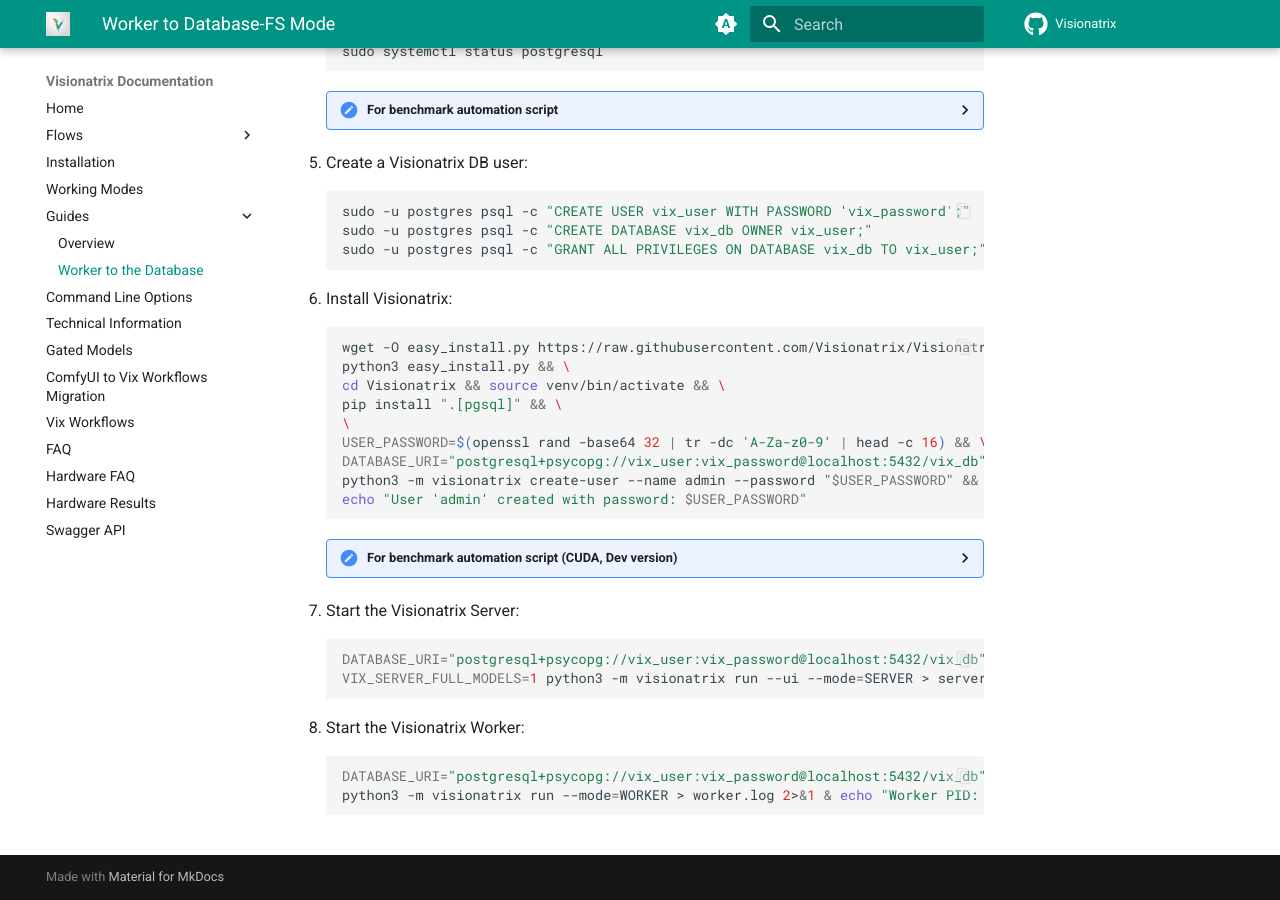
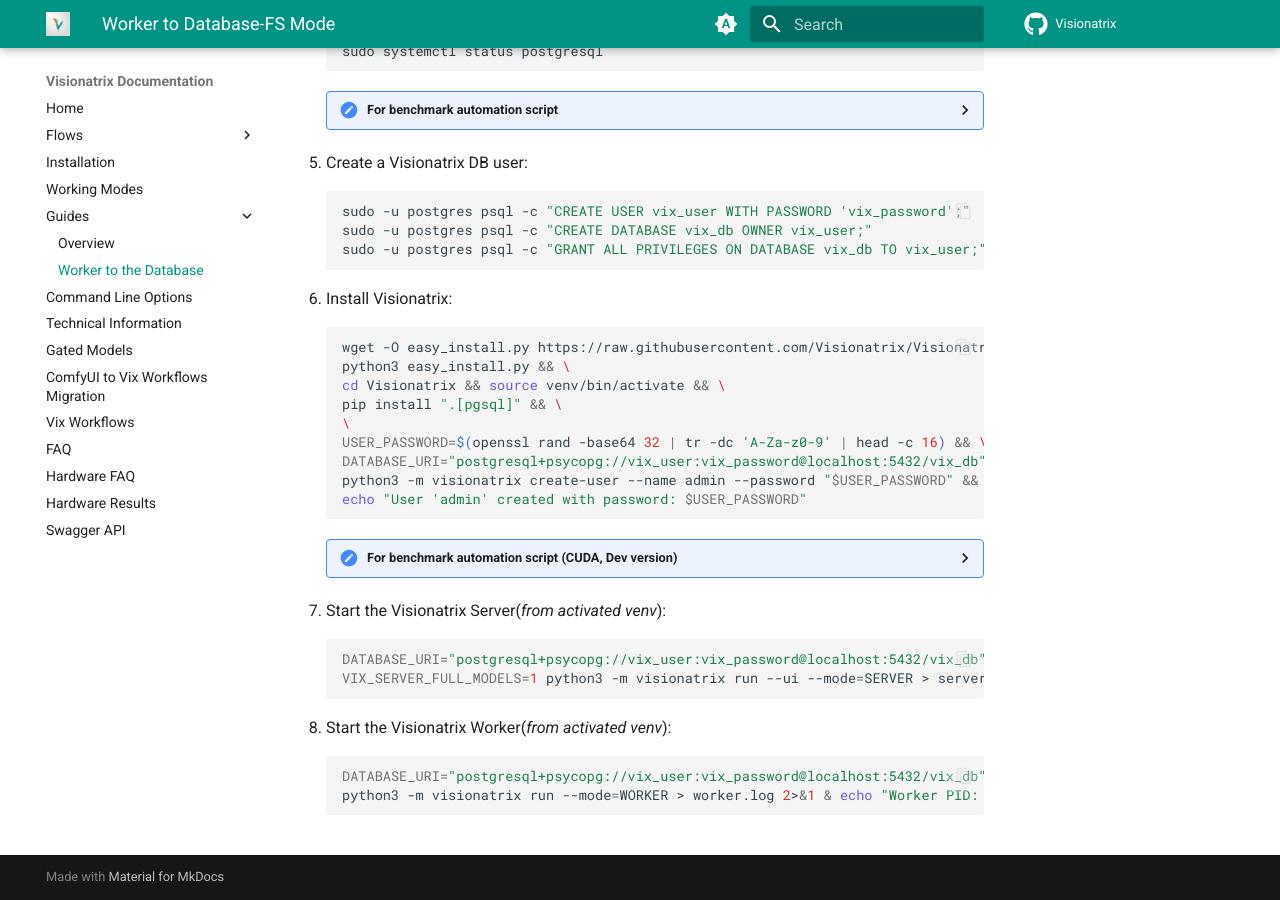
Before and after one commit to Visionatrix/VixFlowsDocs, an MkDocs documentation site: the page built from docs/Guides/worker_to_database.md, in a window 1280 px wide and 900 px high, scrolled down 765 px. Built offline with MkDocs 1.6.1 and Material for MkDocs 9.7.7, drawn with Linux system fonts in a browser that asks for light colours; comment, search, counter and statistics services are not loaded.

Commit message:
little adjustments, RTX 4090 retest
Signed-off-by: Alexander Piskun <bigcat88@icloud.com>

````diff
--- a/docs/Guides/worker_to_database.md
+++ b/docs/Guides/worker_to_database.md
@@ -88,14 +88,14 @@
       ```
     </details>
 
-7. Start the Visionatrix Server:
+7. Start the Visionatrix Server(*from activated venv*):
 
     ```bash
     DATABASE_URI="postgresql+psycopg://vix_user:vix_password@localhost:5432/vix_db" \
     VIX_SERVER_FULL_MODELS=1 python3 -m visionatrix run --ui --mode=SERVER > server.log 2>&1 & echo "Server PID: $!"
     ```
 
-8. Start the Visionatrix Worker:
+8. Start the Visionatrix Worker(*from activated venv*):
 
     ```bash
     DATABASE_URI="postgresql+psycopg://vix_user:vix_password@localhost:5432/vix_db" \
````
Also changed, not shown: 3 other files.
